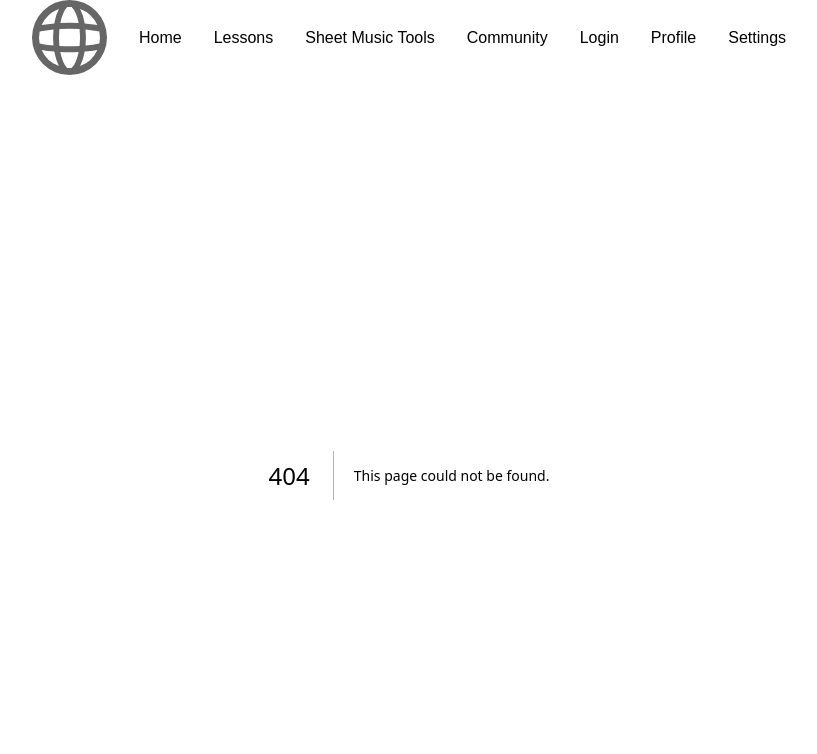
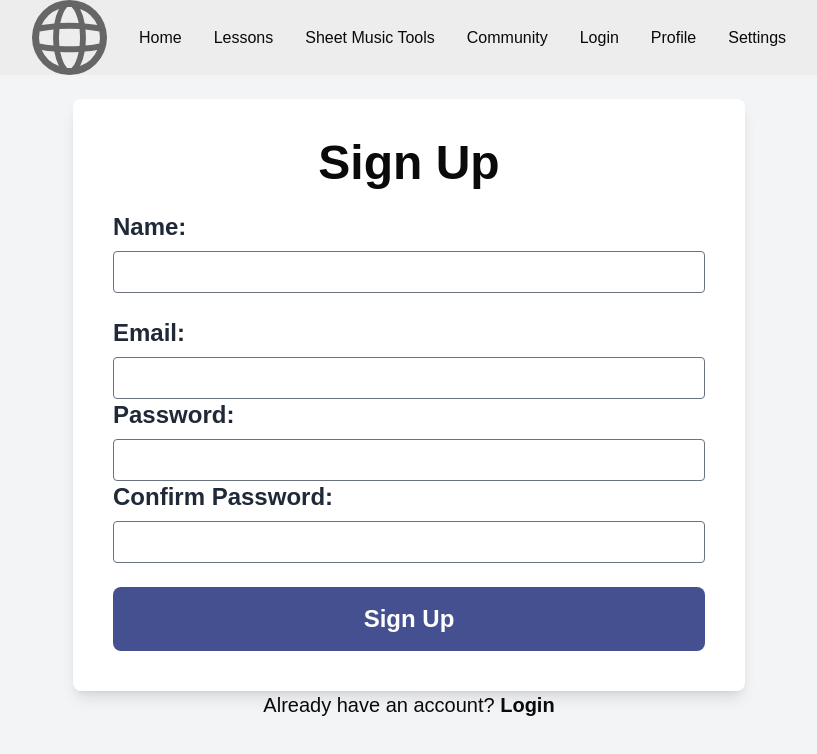
Before and after one commit to simchildress/NoTrebleTesting, a Next.js app: page /Signup in a window 1280 px wide. Before the commit this address had no page. Shown: the top 754 px of the page, without its empty margins (231-1048 px from the left). Built offline with nearby package versions, Linux system fonts and the light colour scheme.

Commit message:
making a sign up page seperately from login page

```diff
--- /dev/null
+++ b/src/app/Signup/page.js
@@ -0,0 +1,91 @@
+"use client";
+import React, { useState } from "react";
+import Link from "next/link";
+
+const SignUp = () => {
+    const [name, setName] = useState('');
+    const [email, setEmail] = useState('');
+    const [password, setPassword] = useState('');
+    const [confirmPassword, setConfirmPassword] = useState('');
+    const [error, setError] = useState('');
+
+    const handleSubmit = (e) => {
+      e.preventDefault();
+
+      if(password !== confirmPassword) {
+        setError("Passwords do not match.");
+        return;
+      }
+      // add login validation
+      setError("");
+      console.log('Name:', name);
+      console.log('Email:', email);
+      console.log('Password:', password);
+
+      //clearing after input
+      setName("");
+      setEmail("");
+      setPassword("");
+      setConfirmPassword("");
+    };
+
+return (
+    <div className=' flex flex-col items-center justify center min-h-screen bg-gray-100 p-6'>
+         <form onSubmit={handleSubmit} className="bg-white p-10 rounded-lg shadow-lg w-full max-w-2xl text-2xl ">
+            <div className="mb-6">
+            <h1 className = "text-5xl font-bold text-center mb-6">Sign Up</h1>
+                <label className="block text-gray-800 font-semibold mb-2">Name: </label>
+                <input
+                type='name'
+                value={name}
+                onChange={(e) => setName(e.target.value)}
+                className="w-full p-1 border border-gray-500 rounded "
+                required
+                />
+                </div>
+                <div>
+                <label className="block text-gray-800 font-semibold mb-2">Email: </label>
+                <input
+                type='email'
+                value={email}
+                onChange={(e) => setEmail(e.target.value)}
+                className="w-full p-1 border border-gray-500 rounded "
+                required
+                />
+                 </div>
+                  <div>
+                    <label className="block text-gray-800 font-semibold mb-2">Password:</label>
+                    <input
+                    type='password'
+                    value={password}
+                    onChange={(e) => setPassword(e.target.value)}
+                    className="w-full p-1 border border-gray-500 rounded"
+                    required/>
+                    </div>
+                    <div>
+                    <label className="block text-gray-800 font-semibold mb-2">Confirm Password: </label>
+                <input
+                type='password'
+                value={confirmPassword}
+                onChange={(e) => setConfirmPassword(e.target.value)}
+                className="w-full p-1 border border-gray-500 rounded "/>
+                    </div>
+
+                    {error && <p className="text-red-500 text-lg font-semibold mb-4">{error}</p>}
+
+                    <button
+                    type="submit" className="mt-6 w-full bg-[#455090] text-white py-4 rounded-lg hover:bg-[#102437] mt-6 text-2xl font-bold"
+                    >Sign Up
+                    </button>
+                    </form>
+                    <p className="text-center mb-6 text-xl" >
+                        Already have an account?
+                        <Link href="/Login" className="test-blue-600 font-semibold hover:underline">
+                        {" "} Login
+                        </Link>
+                        </p>
+                    </div>
+        );
+    };
+
+        export default SignUp;
```
